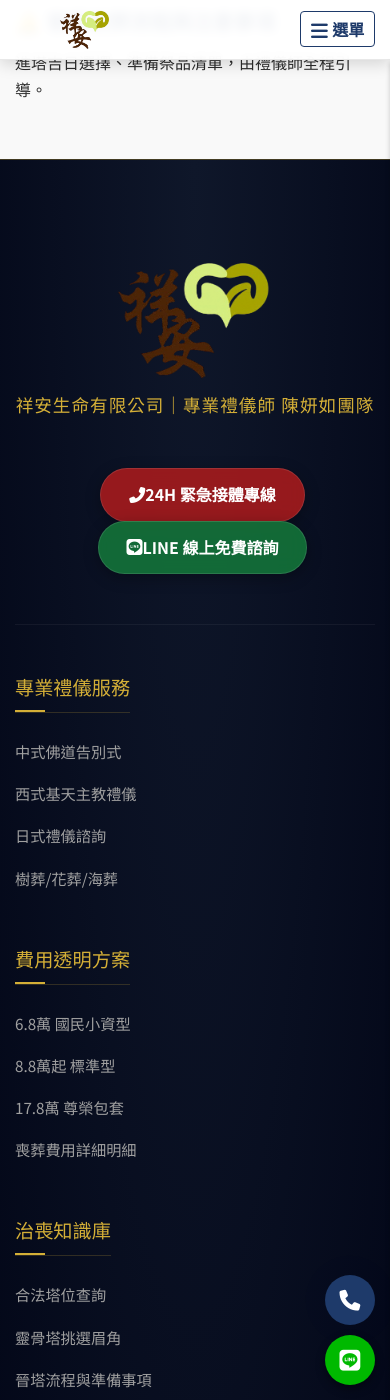
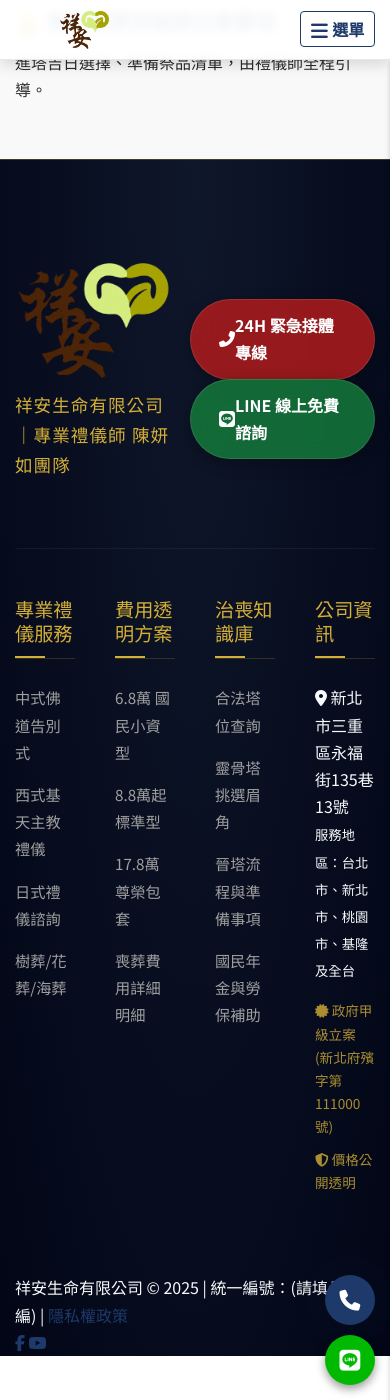
Before and after one commit to Shiangan/Shiangan, a Jekyll site: the page index.html, which Jekyll copies as it is, in a window 390 px wide and 1400 px high, scrolled down 2436 px. Built offline with Jekyll 4.4.1, drawn with Linux system fonts in a browser that asks for light colours; some web fonts are replaced.

Commit message:
Update style.css

```diff
--- a/css/style.css
+++ b/css/style.css
@@ -68,6 +68,98 @@
     --breakpoint-mobile: 576px;
     --breakpoint-tablet: 900px;
     --breakpoint-mid: 680px; /* 新增一個斷點，用於流程圖 2 欄切換 */
+
+    /* --- 星空版旗艦 Footer 核心 --- */
+.starry-footer {
+    /* 深邃渐层，配合背景星空 */
+    background: linear-gradient(180deg, rgba(20, 29, 38, 0.8) 0%, rgba(10, 15, 20, 0.98) 100%);
+    color: #f8f9fa;
+    padding: 80px 0 0;
+    backdrop-filter: blur(12px); /* 磨砂玻璃感 */
+    -webkit-backdrop-filter: blur(12px);
+    border-top: 1px solid rgba(206, 157, 74, 0.3); /* 金色地平線 */
+    font-family: 'Noto Sans TC', sans-serif;
+}
+
+.footer-wrapper {
+    display: grid;
+    grid-template-columns: 1.5fr 1fr 1fr 1.5fr;
+    gap: 40px;
+    padding-bottom: 60px;
+}
+
+/* 標題金色微光 */
+.footer-title {
+    color: #ce9d4a;
+    font-size: 1.25rem;
+    font-weight: 700;
+    margin-bottom: 25px;
+    text-shadow: 0 0 10px rgba(206, 157, 74, 0.3);
+}
+
+.footer-links li { list-style: none; margin-bottom: 15px; }
+.footer-links a {
+    color: #d1d5db;
+    text-decoration: none;
+    transition: 0.3s cubic-bezier(0.4, 0, 0.2, 1);
+}
+.footer-links a:hover {
+    color: #ce9d4a;
+    padding-left: 8px;
+    text-shadow: 0 0 5px rgba(206, 157, 74, 0.5);
+}
+
+/* 24H 電話強視覺化 */
+.emergency-number {
+    display: block;
+    font-size: 2.2rem;
+    font-weight: 900;
+    color: #ce9d4a;
+    text-decoration: none;
+    margin-bottom: 15px;
+    animation: glow-pulse 3s infinite ease-in-out;
+}
+
+@keyframes glow-pulse {
+    0%, 100% { text-shadow: 0 0 5px rgba(206, 157, 74, 0.2); }
+    50% { text-shadow: 0 0 20px rgba(206, 157, 74, 0.6); }
+}
+
+.cert-tag {
+    display: inline-block;
+    border: 1px solid rgba(206, 157, 74, 0.5);
+    color: #ce9d4a;
+    font-size: 0.75rem;
+    padding: 2px 10px;
+    border-radius: 4px;
+    margin-right: 8px;
+}
+
+/* 底部版權區 */
+.footer-copyright {
+    background: rgba(0, 0, 0, 0.6);
+    padding: 25px 0;
+    font-size: 0.85rem;
+    color: #9ca3af;
+    border-top: 1px solid rgba(255, 255, 255, 0.05);
+}
+
+.copyright-flex {
+    display: flex;
+    justify-content: space-between;
+    align-items: center;
+}
+
+/* 極致 RWD 響應 */
+@media (max-width: 1024px) {
+    .footer-wrapper { grid-template-columns: 1fr 1fr; }
+}
+@media (max-width: 600px) {
+    .footer-wrapper { grid-template-columns: 1fr; text-align: center; }
+    .emergency-number { font-size: 1.8rem; }
+    .copyright-flex { flex-direction: column; gap: 15px; }
+}
+
 }
 
 
@@ -1621,40 +1713,6 @@
     opacity: 0.8;
 }
 
-/* 底部欄 */
-.footer-bottom {
-    background: #000;
-    padding: 30px 0;
-}
-
-.bottom-content {
-    display: flex;
-    justify-content: space-between;
-    align-items: center;
-    color: #666;
-    font-size: 0.85rem;
-}
-
-.bottom-content a { color: #888; text-decoration: none; }
-.footer-social a {
-    color: #fff;
-    margin-left: 20px;
-    font-size: 1.1rem;
-    opacity: 0.5;
-    transition: 0.3s;
-}
-.footer-social a:hover { opacity: 1; color: #d4af37; }
-
-/* 行動端適應 */
-@media (max-width: 991px) {
-    .footer-top-row { flex-direction: column; text-align: center; }
-    .footer-actions { margin-top: 30px; }
-    .footer-nav-grid { grid-template-columns: 1fr 1fr; }
-}
-@media (max-width: 576px) {
-    .footer-nav-grid { grid-template-columns: 1fr; }
-}
-
 
 /* 聯絡卡片設計 */
 .cta-card {
```
